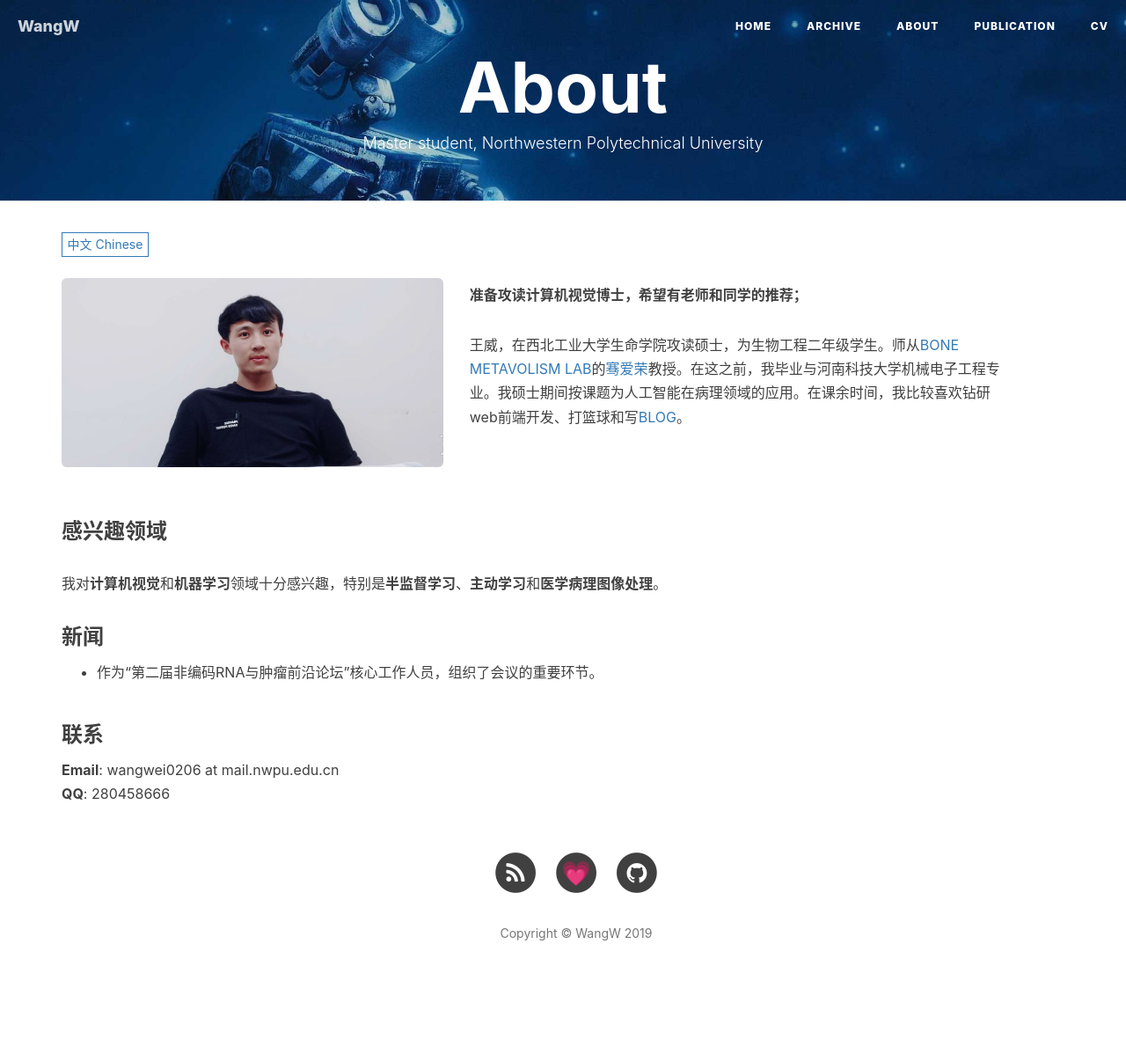
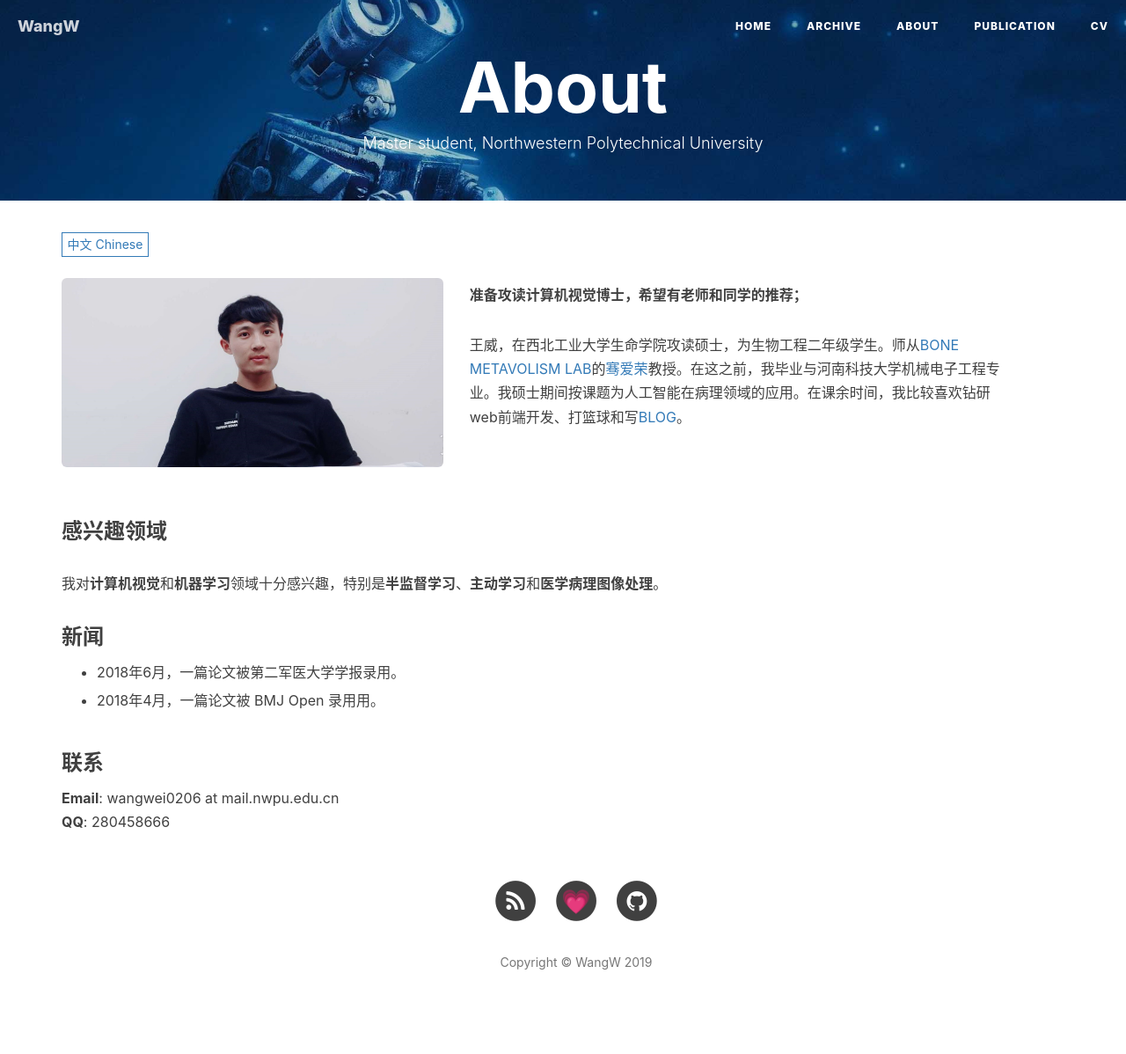
Before and after one commit to ilikewind/Myblog, a Jekyll site: the page built from about.html, in a window 1280 px wide. Shown: the whole page at 88% size. Built offline with Jekyll 4.4.1, drawn with Linux system fonts in a browser that asks for light colours; nearby versions of some CDN libraries; comment, search, counter and statistics services are not loaded; before the commit the page ends 1165 px from its top, so only the background shows below that.

Commit message:
fix intro

```diff
--- a/_config.yml
+++ b/_config.yml
@@ -26,7 +26,7 @@ twitter_username:   likewind # 爱情纪念日
 # from 2016, 'pygments' is unsupported on GitHub Pages. Use 'rouge' for highlighting instead.
 highlighter: rouge
 permalink: pretty
-paginate: 15
+paginate: 10
 exclude: ["less","node_modules","Gruntfile.js","package.json","README.md","README.zh.md"]
 anchorjs: true                          # if you want to customize anchor. check out line:181 of `post.html`
 # If you have timezone issue (e.g. #68) in China, uncomment to use this:
--- a/_includes/about/en.md
+++ b/_includes/about/en.md
@@ -26,10 +26,11 @@
 				</div>
     		</div>
             <h3>Research Topics</h3>
-            <p>I am interested in <strong>Computer Vision</strong>和<strong>Machine Learning</strong>. Specifically on the topics of <strong>Self-Supervised Learning</strong>、<strong>Semi-Supervised Learning</strong>和<strong>Medical Pathology Image Processing</strong>.</p>
+            <p>I am interested in <strong>Computer Vision</strong>and<strong>Machine Learning</strong>. Specifically on the topics of <strong>Self-Supervised Learning</strong>、<strong>Semi-Supervised Learning</strong>and<strong>Medical Pathology Image Processing</strong>.</p>
             <h3>News</h3>
             <ul>
-            <li><p>As a core staff member of the "Second Session on Non-coding RNA and Tumor Frontiers", an important part of the conference was organized.</p></li>
+            <li><p>One paper is accepted to Academic Journal of Second Military Medical University in 2018.</p></li>
+            <li><p>One paper is accepted to BMJ Open in 2018. </p></li>
             </ul>
             <h3>Contact</h3>
             <strong>Email</strong>: wangwei0206 at mail.nwpu.edu.cn<br>
--- a/_includes/about/zh.md
+++ b/_includes/about/zh.md
@@ -29,7 +29,8 @@
             <p>我对<strong>计算机视觉</strong>和<strong>机器学习</strong>领域十分感兴趣，特别是<strong>半监督学习</strong>、<strong>主动学习</strong>和<strong>医学病理图像处理</strong>。 </p>
             <h3>新闻</h3>
             <ul>
-            <li><p>作为“第二届非编码RNA与肿瘤前沿论坛”核心工作人员，组织了会议的重要环节。</p></li>
+            <li><p>2018年6月，一篇论文被第二军医大学学报录用。</p></li>
+            <li><p>2018年4月，一篇论文被 BMJ Open 录用用。</p></li>
             </ul>
             <h3>联系</h3>
             <strong>Email</strong>: wangwei0206 at mail.nwpu.edu.cn<br>
```
